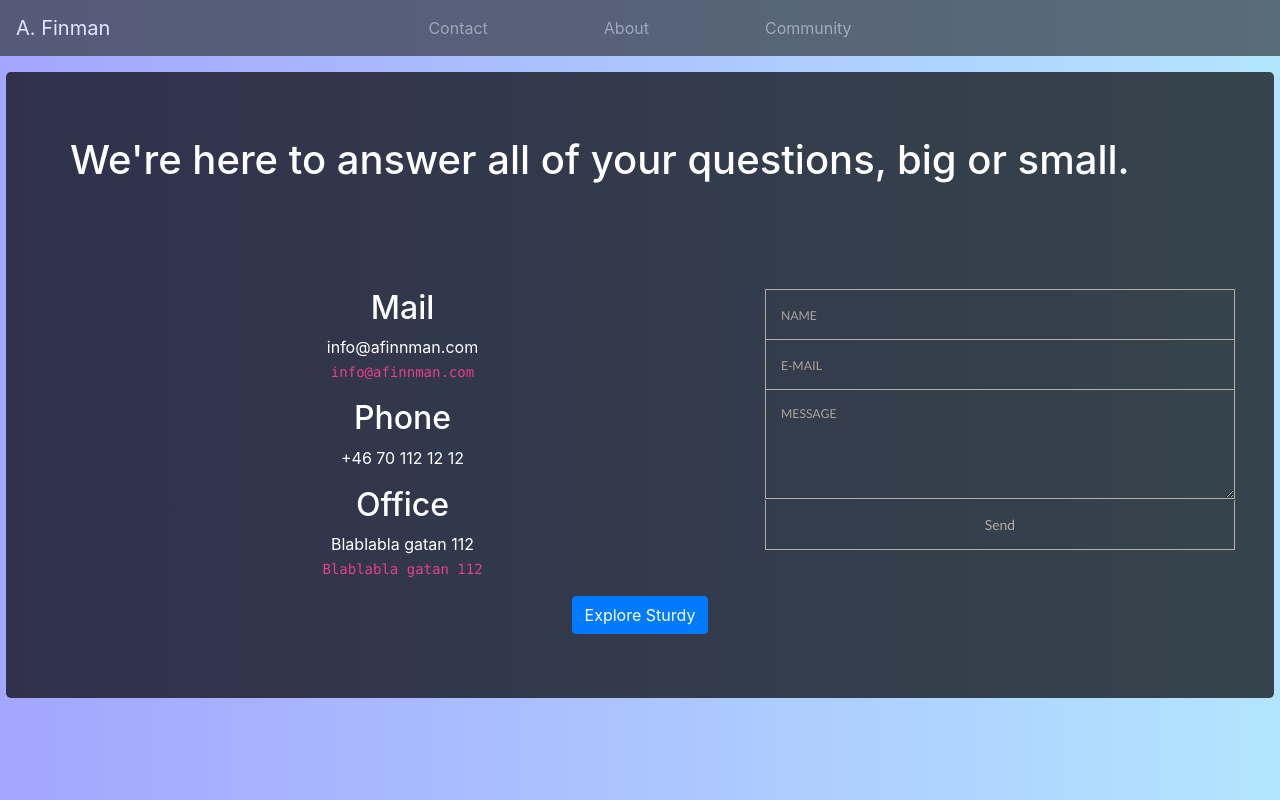
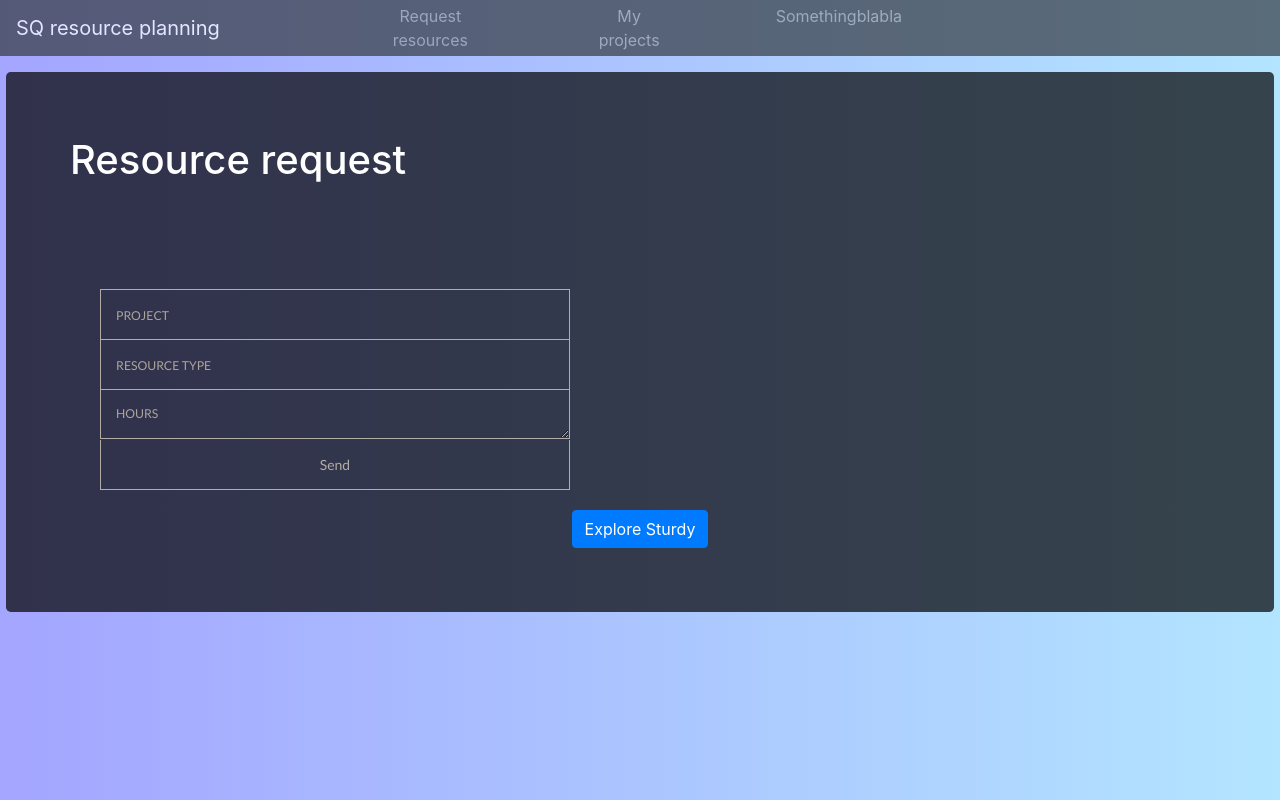
Before and after one commit to thedominique/resourcePlanning, a React (Create React App) app: page /contact in a window 1280 px wide. Shown: the top 800 px of the page. Built offline with nearby package versions, Linux system fonts and the light colour scheme.

Commit message:
new stuff

```diff
--- a/src/components/CubeForm.js
+++ b/src/components/CubeForm.js
@@ -10,9 +10,9 @@ class CubeForm extends Component {
                 <>
                 <div>
                 <form id="form" class="topBefore">
-                    <input id="name" type="text" placeholder="NAME"/>
-                    <input id="email" type="text" placeholder="E-MAIL"/>
-                    <textarea id="message" type="text" placeholder="MESSAGE"></textarea>
+                    <input id="name" type="text" placeholder="PROJECT"/>
+                    <input id="email" type="text" placeholder="RESOURCE TYPE"/>
+                    <textarea id="message" type="text" placeholder="HOURS"></textarea>
                     <input id="submit" type="submit" value="Send"/>
                 </form>
                 </div>
--- a/src/components/cubeform.css
+++ b/src/components/cubeform.css
@@ -109,7 +109,7 @@ input:hover {
 textarea {
   width: 470px;
   max-width: 470px;
-  height: 110px;
+  height: 50px;
   max-height: 110px;
   padding: 15px;
 
--- a/src/components/static/HeaderComponent.js
+++ b/src/components/static/HeaderComponent.js
@@ -12,13 +12,13 @@ class HeaderComponent extends Component {
         return (
             <header>
                 <nav className="navbar navbar-expand-md navbar-dark bg-dark">
-                    <div><a href="http://localhost:3000/" className="navbar-brand">A. Finman</a></div>
+                    <div><a href="http://localhost:3000/" className="navbar-brand">SQ resource planning</a></div>
 
                     <ul className="navbar-nav navbar-center">
                         {/* {isUserLoggedIn && <li><Link className="nav-link" to="/home/dummy">Home</Link></li>} */}
-                        <li><Link className="nav-link" to="/contact">Contact</Link></li>
-                        <li><Link className="nav-link" to="/start">About</Link></li>
-                        <li><Link className="nav-link" to="/start">Community</Link></li>
+                        <li><Link className="nav-link" to="/contact">Request resources</Link></li>
+                        <li><Link className="nav-link" to="/start">My projects</Link></li>
+                        <li><Link className="nav-link" to="/start">Somethingblabla</Link></li>
 
                     </ul>
 
--- a/src/pages/Contact.js
+++ b/src/pages/Contact.js
@@ -18,12 +18,12 @@ class Contact extends Component {
                 <Jumbotron style={{ width: window.innerWidth * 0.99, margin: "0 auto", marginTop: window.innerHeight * 0.02, background: "rgba(0,0,0,0.7)" }}>
                         <div class="container" >
                             <div class="row" >
-                                <h1 style={{ color: "white", marginBottom: "5%" }}>We're here to answer all of your questions, big or small.</h1>
+                                <h1 style={{ color: "white", marginBottom: "5%" }}>Resource request</h1>
                             </div>
 
                             <br></br><br></br>
                             <div class="row" >
-                                <div class="col-md-7">
+                                {/* <div class="col-md-7">
 
 
                                     <p style={{ color: "white" }}>
@@ -44,7 +44,7 @@ class Contact extends Component {
                                         </p>
 
                                     </p>
-                                </div>
+                                </div> */}
                                 <div class="col-md-5">
 
                                     <ContactForm ></ContactForm>
```
Also changed, not shown: 1 other file (tests, documents, lock files or other folders).
